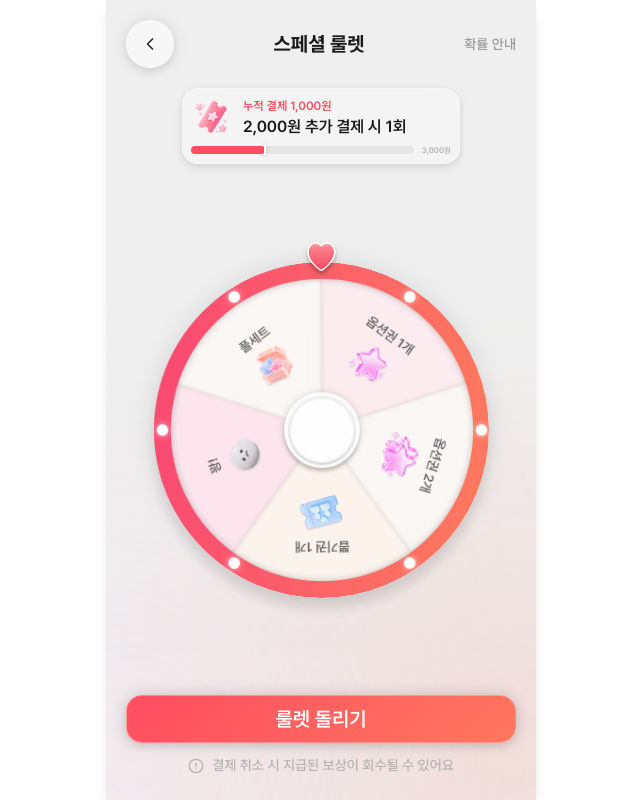
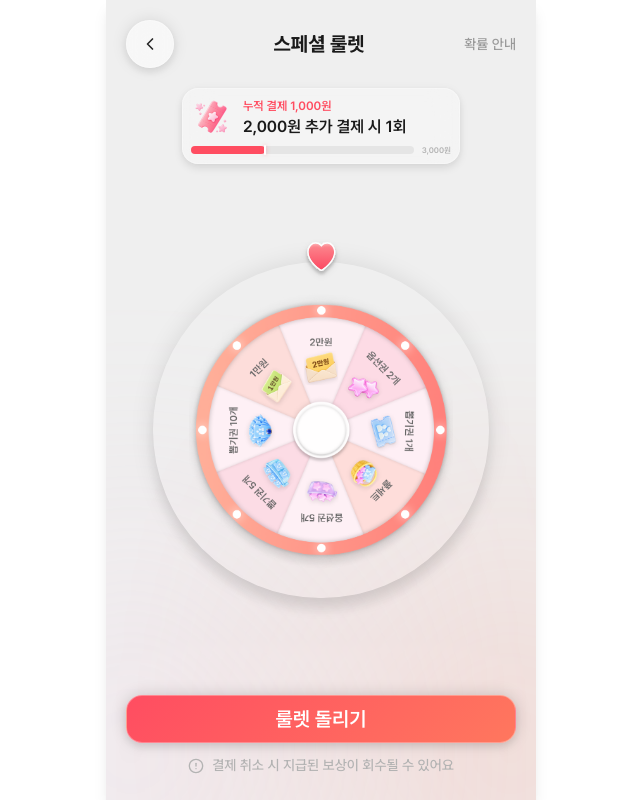
Before and after one commit to COMAtching/COMAtching5_FE, a Next.js app: page /roulette/special in a window 1280 px wide. Shown: the whole page, without its empty margins (319-959 px from the left). Built offline with nearby package versions, Linux system fonts and the light colour scheme; no server answers.

Commit message:
feat: 스페셜룰렛, 일반룰렛 분리

```diff
--- a/app/roulette/_components/Roulette.tsx
+++ b/app/roulette/_components/Roulette.tsx
@@ -4,7 +4,6 @@ import React, {
   forwardRef,
   useEffect,
   useImperativeHandle,
-  useRef,
   useState,
 } from "react";
 import { cn } from "@/lib/utils";
@@ -13,24 +12,59 @@ export interface RouletteHandle {
   spin: () => void;
 }
 
+export type RouletteType = "free" | "special";
+
+export interface RouletteItem {
+  id: number;
+  label: string;
+}
+
+// ==========================================
+// 룰렛 타입별 설정 (이미지 & 상품 배열)
+// ==========================================
+const ROULETTE_CONFIG: Record<
+  RouletteType,
+  { imageSrc: string; items: RouletteItem[] }
+> = {
+  free: {
+    imageSrc: "/roulette/roulette3.png",
+    items: [
+      { id: 1, label: "옵션권 1장" },
+      { id: 2, label: "옵션권 2장" },
+      { id: 3, label: "꽝" },
+      { id: 4, label: "뽑기권 1장" },
+      { id: 5, label: "풀세트" },
+    ],
+  },
+  special: {
+    imageSrc: "/roulette/special_roulette.png",
+    items: [
+      { id: 1, label: "옵션권 2장" },
+      { id: 2, label: "옵션권 5장" },
+      { id: 3, label: "뽑기권 1장" },
+      { id: 4, label: "풀세트" },
+      { id: 5, label: "뽑기권 5장" },
+      { id: 6, label: "뽑기권 10장" },
+      { id: 7, label: "1만원권 상품권" },
+      { id: 8, label: "2만원권 상품권" },
+    ],
+  },
+};
+
 interface RouletteProps {
-  onFinish?: (resultItem: number) => void;
+  type: RouletteType;
+  onFinish?: (item: RouletteItem) => void;
   onSpinChange?: (isSpinning: boolean) => void;
   className?: string;
 }
 
-// 룰렛에 배치될 옵션들 (12시 경계선 기준 시계방향: 1, 2, 3, 4, 5)
-// 0도 ~ 72도: 1번
-// 72도 ~ 144도: 2번
-// 144도 ~ 216도: 3번
-// 216도 ~ 288도: 4번
-// 288도 ~ 360도: 5번
-const ROULETTE_OPTIONS = [1, 2, 3, 4, 5];
+const Roulette = forwardRef<RouletteHandle, RouletteProps>(
+  ({ type, onFinish, onSpinChange, className }, ref) => {
+    const { imageSrc, items } = ROULETTE_CONFIG[type];
 
-const Roulette = forwardRef<RouletteHandle, RouletteProps>(
-  ({ onFinish, onSpinChange, className }, ref) => {
     const [isSpinning, setIsSpinning] = useState(false);
     const [rotation, setRotation] = useState(0);
+
     // 언마운트 시 진행 중인 진동 즉시 중단
     useEffect(() => {
       return () => {
@@ -45,35 +79,27 @@ const Roulette = forwardRef<RouletteHandle, RouletteProps>(
       if (typeof window === "undefined" || !("vibrate" in navigator)) return;
 
       try {
-        // 기존 진동 즉시 정지
         navigator.vibrate(0);
 
-        // [진동, 대기, 진동, 대기...] 형식의 패턴 생성 (총 7초 회전과 싱크)
         const pattern: number[] = [];
         let elapsed = 0;
-        let pause = 75; // 초기 빠른 회전 시 대기 간격
+        let pause = 75;
 
-        // 0초부터 ~6.3초까지 감속되는 틱 진동 패턴 생성
         while (elapsed < 6300) {
-          // 손끝에 확실히 느껴지도록 25ms ~ 45ms 강도로 점진적 조절
           const vibDuration = elapsed < 3000 ? 30 : elapsed < 5000 ? 38 : 45;
           pattern.push(vibDuration);
           pattern.push(pause);
           elapsed += vibDuration + pause;
-          // 회전이 느려질수록 진동 간격을 점차 넓힘
           pause = Math.min(800, Math.floor(pause * 1.09));
         }
 
-        // 마지막 당첨 순간(7초)까지 대기 시간을 마지막 pause에 합산
         const remainingWait = Math.max(100, 7000 - elapsed);
         if (pattern.length > 0) {
           pattern[pattern.length - 1] += remainingWait;
         }
 
-        // 7초 정지 순간 당첨 축하 묵직한 더블 햅틱 (80ms 진동 -> 80ms 쉼 -> 150ms 진동)
+        // 7초 정지 순간 당첨 축하 묵직한 더블 햅틱
         pattern.push(80, 80, 150);
-
-        // 버튼 클릭(사용자 인터랙션) 스택에서 네이티브 패턴 통째로 즉시 전달
         navigator.vibrate(pattern);
       } catch (err) {
         console.error("Vibration failed:", err);
@@ -85,35 +111,29 @@ const Roulette = forwardRef<RouletteHandle, RouletteProps>(
       setIsSpinning(true);
       onSpinChange?.(true);
 
-      // 햅틱 진동 실행
       triggerHapticFeedback();
 
-      // 1. 당첨될 인덱스 랜덤 선택 (0 ~ 4)
-      const resultIndex = Math.floor(Math.random() * ROULETTE_OPTIONS.length);
-      const resultItem = ROULETTE_OPTIONS[resultIndex];
+      // 당첨 아이템 랜덤 선택
+      const resultIndex = Math.floor(Math.random() * items.length);
+      const resultItem = items[resultIndex];
 
-      // 2. 1칸당 차지하는 각도 (360 / 5 = 72도)
-      const segmentAngle = 360 / ROULETTE_OPTIONS.length;
-
-      // 3. 당첨 각도 계산
-      // 초기 0도가 '경계선'이므로, 각 번호의 중앙은 (인덱스 * 72) + 36도에 위치합니다.
-      // 이 중앙을 12시(360도)로 끌고 오기 위한 목표 각도:
+      // 1칸당 각도 계산
+      const segmentAngle = 360 / items.length;
+      // 당첨 칸의 중앙을 12시 방향으로 가져오는 각도
       const itemCenterAngle = resultIndex * segmentAngle + segmentAngle / 2;
       const targetAngle = 360 - itemCenterAngle;
 
-      // 4. 경계선 아슬아슬한 곳까지 도달 (-31도 ~ +31도 오차)
-      // 칸의 중앙 기준 좌우 경계선(±36도) 직전까지 아슬아슬하게 회전
+      // 경계선 아슬아슬한 오차 (-31도 ~ +31도)
       const randomOffset = Math.floor(Math.random() * 63) - 31;
-      const spins = 10; // 기본 10바퀴 회전
+      const spins = 10;
 
-      // 누적 각도 계산
       const currentBase = rotation - (rotation % 360);
       const finalRotation =
         currentBase + spins * 360 + targetAngle + randomOffset;
 
       setRotation(finalRotation);
 
-      // 5. 회전 완료 콜백 (7초 뒤)
+      // 7초 뒤 결과 콜백
       setTimeout(() => {
         setIsSpinning(false);
         onSpinChange?.(false);
@@ -132,7 +152,7 @@ const Roulette = forwardRef<RouletteHandle, RouletteProps>(
           className,
         )}
       >
-        {/* 룰렛 상단 하트 포인터 (SVG) */}
+        {/* 룰렛 상단 하트 포인터 */}
         <div className="absolute -top-6 z-20 flex flex-col items-center justify-center drop-shadow-md">
           <Image
             src="/roulette/heart.svg"
@@ -149,13 +169,13 @@ const Roulette = forwardRef<RouletteHandle, RouletteProps>(
           {/* 고정된 그림자: 회전하지 않음 */}
           <div className="absolute inset-0 rounded-full shadow-[0_0_24px_rgba(0,0,0,0.1),0_12px_12px_rgba(0,0,0,0.08)]" />
 
-          {/* 룰렛 이미지만 회전 (rounded-full과 will-change 추가로 회전 시 네 모서리 돌출 방지) */}
+          {/* 룰렛 이미지만 회전 */}
           <div
             className="absolute inset-0 overflow-hidden rounded-full transition-transform duration-[7000ms] ease-[cubic-bezier(0.12,0.9,0.08,1)] will-change-transform"
             style={{ transform: `rotate(${rotation}deg)` }}
           >
             <Image
-              src="/roulette/roulette3.png"
+              src={imageSrc}
               alt="룰렛 원판"
               priority
               fill
--- a/app/roulette/_components/RouletteProbabilityBottomSheet.tsx
+++ b/app/roulette/_components/RouletteProbabilityBottomSheet.tsx
@@ -15,17 +15,22 @@ import { cn } from "@/lib/utils";
 
 // 컴포넌트 내부에 직접 데이터 정의
 const FREE_ROULETTE_ITEMS = [
-  { reward: "옵션권 2장", probability: "39%" },
-  { reward: "옵션권 5장", probability: "25%" },
-  { reward: "풀세트", probability: "18%" },
-  { reward: "뽑기권 5장", probability: "10%" },
+  { reward: "옵션권 1장", probability: "45%" },
+  { reward: "옵션권 2장", probability: "25%" },
+  { reward: "꽝", probability: "15%" },
+  { reward: "뽑기권 1장", probability: "12%" },
+  { reward: "풀세트(뽑기권 1장 + 옵션권 3장)", probability: "3%" },
 ];
 
 const SPECIAL_ROULETTE_ITEMS = [
-  { reward: "스타벅스 쿠폰", probability: "5%" },
-  { reward: "10,000 코인", probability: "15%" },
-  { reward: "5,000 코인", probability: "30%" },
-  { reward: "1,000 코인", probability: "50%" },
+  { reward: "옵션권 2장", probability: "39%" },
+  { reward: "옵션권 5장", probability: "25%" },
+  { reward: "뽑기권 1장", probability: "18%" },
+  { reward: "풀세트", probability: "10%" },
+  { reward: "뽑기권 5장", probability: "3%" },
+  { reward: "뽑기권 10장", probability: "2%" },
+  { reward: "1만원권 상품권", probability: "2%" },
+  { reward: "2만원권 상품권", probability: "1%" },
 ];
 
 export interface RouletteProbabilityBottomSheetProps {
--- a/app/roulette/free/_components/ScreenRouletteFree.tsx
+++ b/app/roulette/free/_components/ScreenRouletteFree.tsx
@@ -64,9 +64,10 @@ const ScreenRouletteFree = () => {
 
       {/* Center: Roulette Wheel */}
       <Roulette
+        type="free"
         ref={rouletteRef}
         onSpinChange={setIsSpinning}
-        onFinish={(idx) => console.log("당첨 인덱스:", idx)}
+        onFinish={(item) => console.log("당첨:", item.label)}
       />
 
       {/* Bottom Group: Spin Button + Notice */}
--- a/app/roulette/special/_components/ScreenRouletteSpecial.tsx
+++ b/app/roulette/special/_components/ScreenRouletteSpecial.tsx
@@ -51,9 +51,10 @@ const ScreenRouletteSpecial = () => {
 
       {/* Center: Roulette Wheel */}
       <Roulette
+        type="special"
         ref={rouletteRef}
         onSpinChange={setIsSpinning}
-        onFinish={(idx) => console.log("당첨 인덱스:", idx)}
+        onFinish={(item) => console.log("당첨:", item.label)}
       />
 
       {/* Bottom Group: Spin Button + Notice */}
```
Also changed, not shown: public/roulette/special_roulette.png (added).
